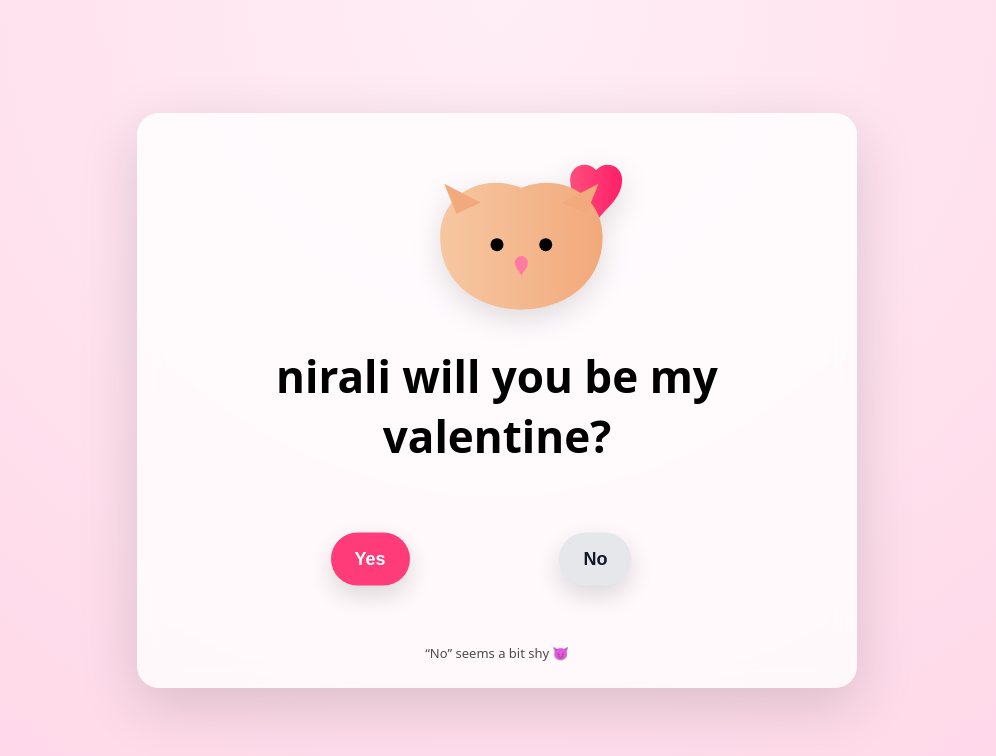
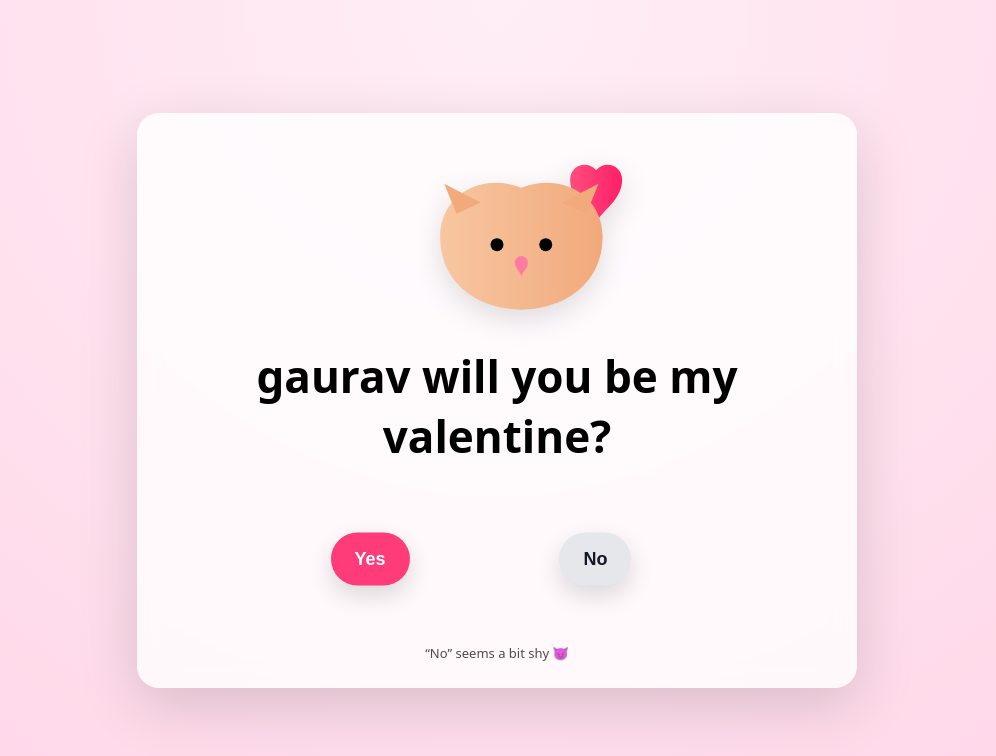
Before and after one commit to nurajrai1/test, a plain HTML site: page index.html in a window 1280 px wide. Shown: the whole page, without its empty margins (143-1139 px from the left). Drawn offline with nearby package versions, Linux system fonts and the light colour scheme.

Commit message:
Update index.html

```diff
--- a/index.html
+++ b/index.html
@@ -171,7 +171,7 @@
             fill="#ff7aa2"/>
     </svg>
 
-    <h1>nirali will you be my valentine?</h1>
+    <h1>gaurav will you be my valentine?</h1>
 
     <section class="button-zone" id="zone">
       <button id="yesBtn">Yes</button>
```
